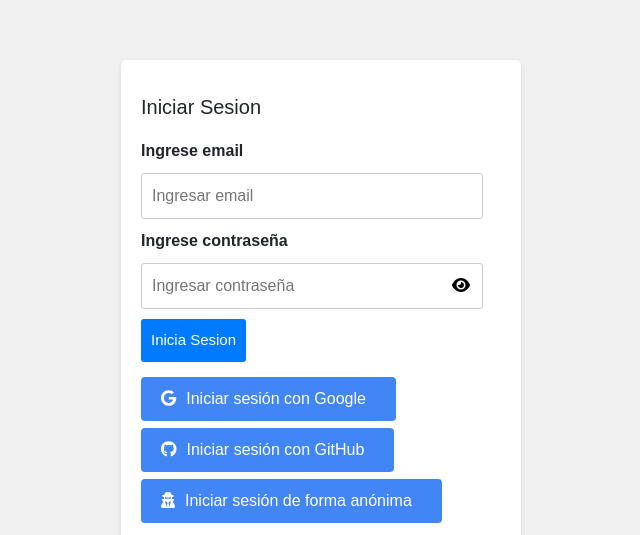
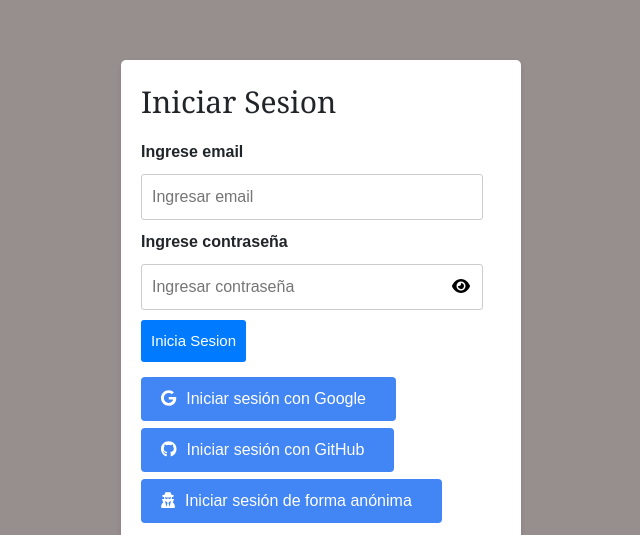
Before and after one commit to vazqueznahuel/Clementina, a React (Create React App) app: page / in a window 1280 px wide. Shown: the part 388-923 px from the top of the page, without its empty margins (319-959 px from the left). Built offline with nearby package versions, Linux system fonts and the light colour scheme; no server answers.

Commit message:
Acomodando titulo del formulario con css

```diff
--- a/src/App.css
+++ b/src/App.css
@@ -2,7 +2,7 @@
 /* Estilos globales o de la aplicación principal */
 body {
     font-family: Arial, sans-serif;
-    background-color: #f0f0f0;
+    background-color: #978e8e;
   }
 
  /* Formulario */
@@ -17,8 +17,9 @@ body {
   }
 
   .form-title {
-    font-size: 20px;
-    margin-top: 15px;
+    font-size: 30px;
+    font-family: Georgia, 'Times New Roman', Times, serif;
+    margin-top: 1%;
     margin-bottom: 20px;
   }
 
```
